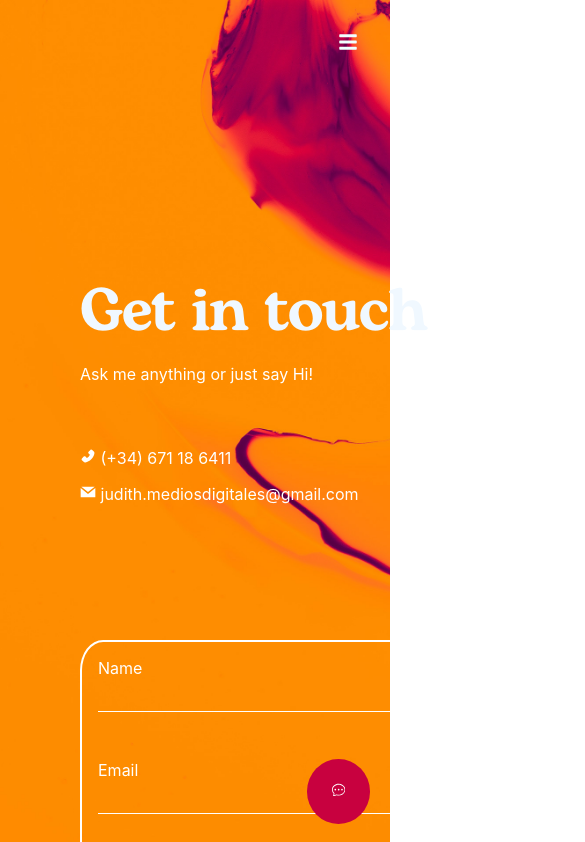
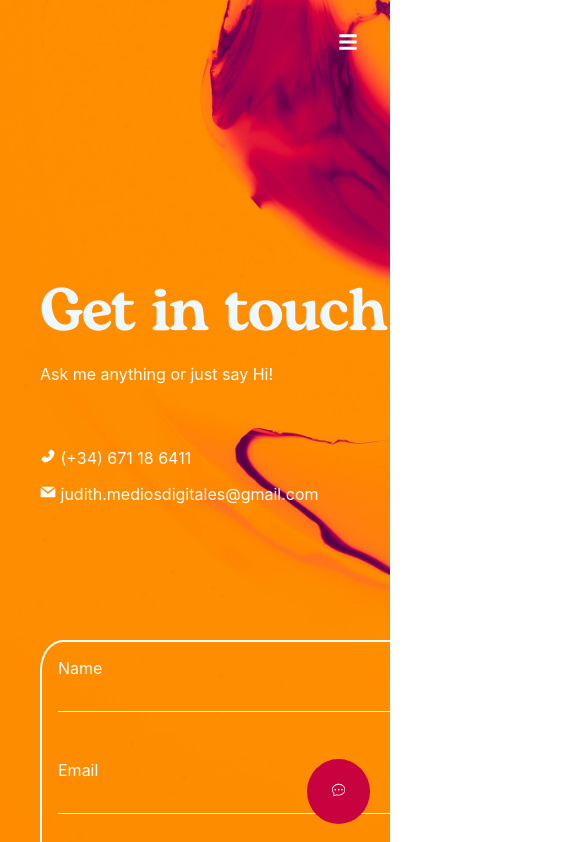
Before and after one commit to J-Jillian/my-portfolio, a React (Create React App) app: page /contact in a window 390 px wide. Shown: the top 842 px of the page, 585 px wide, since content can reach past the window. Built offline with nearby package versions, Linux system fonts and the light colour scheme.

Commit message:
style fix contact

```diff
--- a/src/style/form.css
+++ b/src/style/form.css
@@ -98,7 +98,7 @@
     width: 50%;
   }
   .content {
-    margin-left: -60px;
+    margin-left: -100px;
   }
 
   .content h1 {
```
